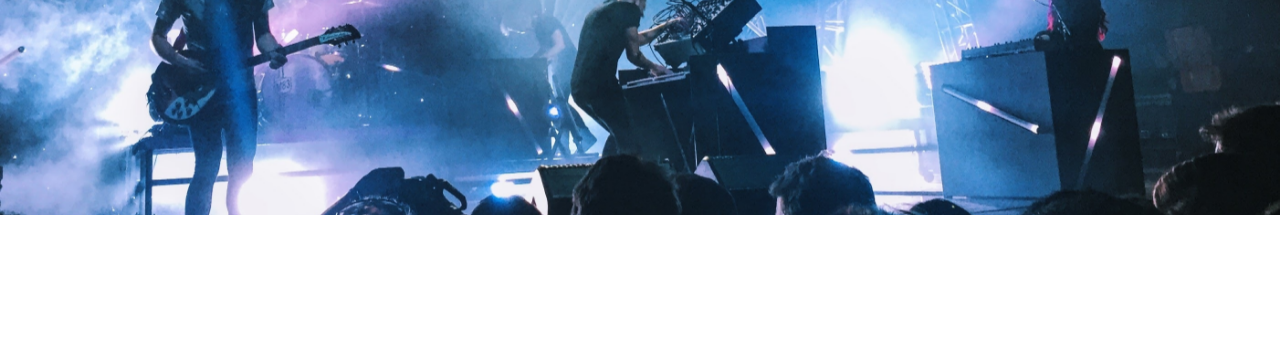
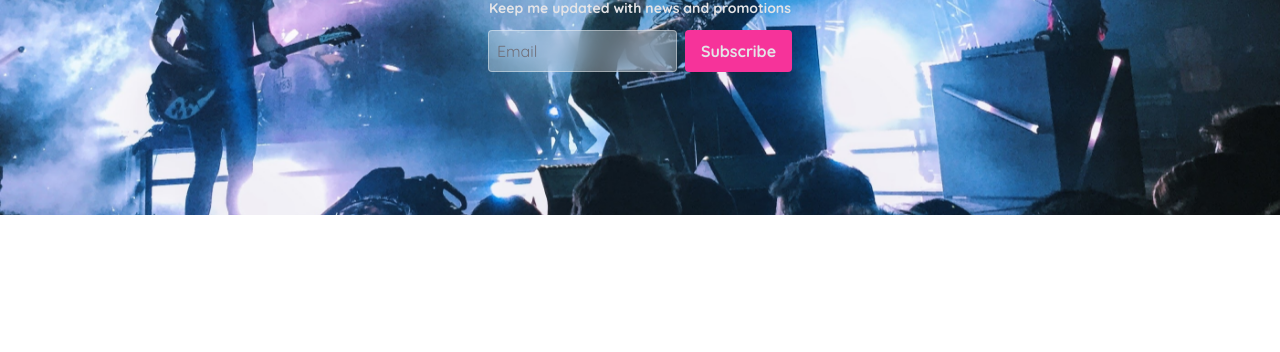
Before and after one commit to kJshine/Tailwind-CSS-v4, a website: page src/index.html in a window 1280 px wide. Shown: the part 448-800 px from the top of the page. Drawn offline with Linux system fonts and the light colour scheme.

Commit message:
feat: hero 섹션 작업중

```diff
--- a/src/index.html
+++ b/src/index.html
@@ -130,7 +130,34 @@
         <div
           style="background-image: url(&quot;./assets/images/hero.jpg&quot;)"
           class="flex h-[calc(100vh-200px)] min-h-[400px] flex-col items-center justify-center bg-cover bg-fixed bg-center"
-        ></div>
+        >
+          <div
+            class="rounded-xl bg-white/30 px-4 py-2 text-center backdrop-blur-md"
+          >
+            <div class="relative">
+              <img src="./assets/images/logo.png" alt="logo" width="175" />
+            </div>
+            <div class="text-5xl font-bold">
+              tw:<span class="text-sky-900">mf</span>
+            </div>
+          </div>
+          <div class="mt-3 text-sm font-bold">
+            Keep me updated with news and promotions
+          </div>
+          <div class="mt-3 flex gap-2">
+            <input
+              type="email"
+              placeholder="Email"
+              class="rounded-sm border border-white/40 bg-white/30 p-2 text-sky-900 placeholder-zinc-500 caret-pink-500 outline-pink-500 backdrop-blur-md focus:outline"
+            />
+            <button
+              type="submit"
+              class="cursor-pointer rounded-sm bg-pink-500 px-4 py-2 font-bold transition-all hover:bg-sky-900 hover:shadow-lg hover:shadow-black"
+            >
+              Subscribe
+            </button>
+          </div>
+        </div>
       </header>
     </main>
   </body>
```
Also changed, not shown: src/output.css.
